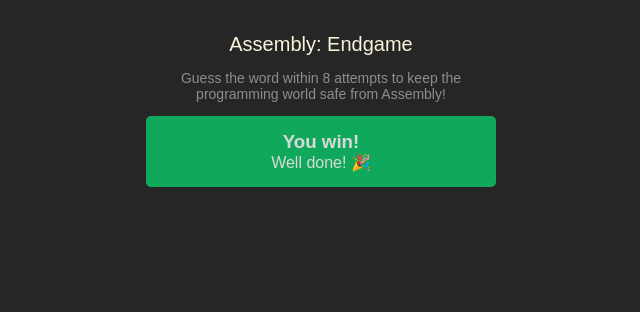
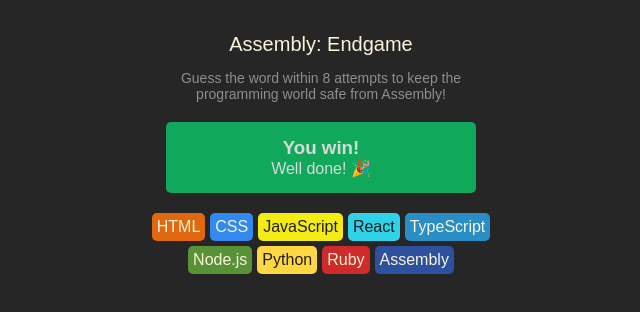
Before and after one commit to x1u49jd/Assembly-End-Game, a React (Vite) app: page / in a window 1280 px wide. Shown: the top 312 px of the page, without its empty margins (319-959 px from the left). Built offline with nearby package versions, Linux system fonts and the light colour scheme.

Commit message:
Added language chips using data from languages.js

```diff
--- a/App.jsx
+++ b/App.jsx
@@ -1,6 +1,20 @@
 import React from "react"
+import { languages } from "./languages"
 
 export default function Hangman() {
+
+    const languageElements = languages.map(function(language){
+        const styles = {
+            backgroundColor: language.backgroundColor,
+            color: language.color
+        }
+
+        return (
+            <span key={language.name} style={styles}>{language.name}</span>
+        )
+    });
+
+
     return (
         <main>
            <header>
@@ -12,6 +26,9 @@
                 <h3>You win!</h3>
                 <p>Well done! 🎉</p>
             </section>
+            <div className="languages">
+                {languageElements}
+            </div>
         </main>
     )
 }
--- a/index.css
+++ b/index.css
@@ -37,6 +37,7 @@
     justify-content: center;
     padding: 15px;
     border-radius: 5px;
+    margin: 20px;
 }
 
 .status > h3 {
@@ -47,3 +48,16 @@
     margin: 0;
     size: 16px;
 }
+
+.languages {
+    display: flex;
+    flex-wrap: wrap;
+    gap: 5px;
+    justify-content: center;
+    max-width: 350px;
+}
+
+.languages > span {
+    padding: 5px;
+    border-radius: 5px;
+}
--- /dev/null
+++ b/languages.js
@@ -0,0 +1,47 @@
+export const languages = [
+    {
+        name: "HTML",
+        backgroundColor: "#E2680F",
+        color: "#F9F4DA",
+    },
+    {
+        name: "CSS",
+        backgroundColor: "#328AF1",
+        color: "#F9F4DA",
+    },
+    {
+        name: "JavaScript",
+        backgroundColor: "#F4EB13",
+        color: "#1E1E1E",
+    },
+    {
+        name: "React",
+        backgroundColor: "#2ED3E9",
+        color: "#1E1E1E",
+    },
+    {
+        name: "TypeScript",
+        backgroundColor: "#298EC6",
+        color: "#F9F4DA",
+    },
+    {
+        name: "Node.js",
+        backgroundColor: "#599137",
+        color: "#F9F4DA",
+    },
+    {
+        name: "Python",
+        backgroundColor: "#FFD742",
+        color: "#1E1E1E",
+    },
+    {
+        name: "Ruby",
+        backgroundColor: "#D02B2B",
+        color: "#F9F4DA",
+    },
+    {
+        name: "Assembly",
+        backgroundColor: "#2D519F",
+        color: "#F9F4DA",
+    },
+]
```
